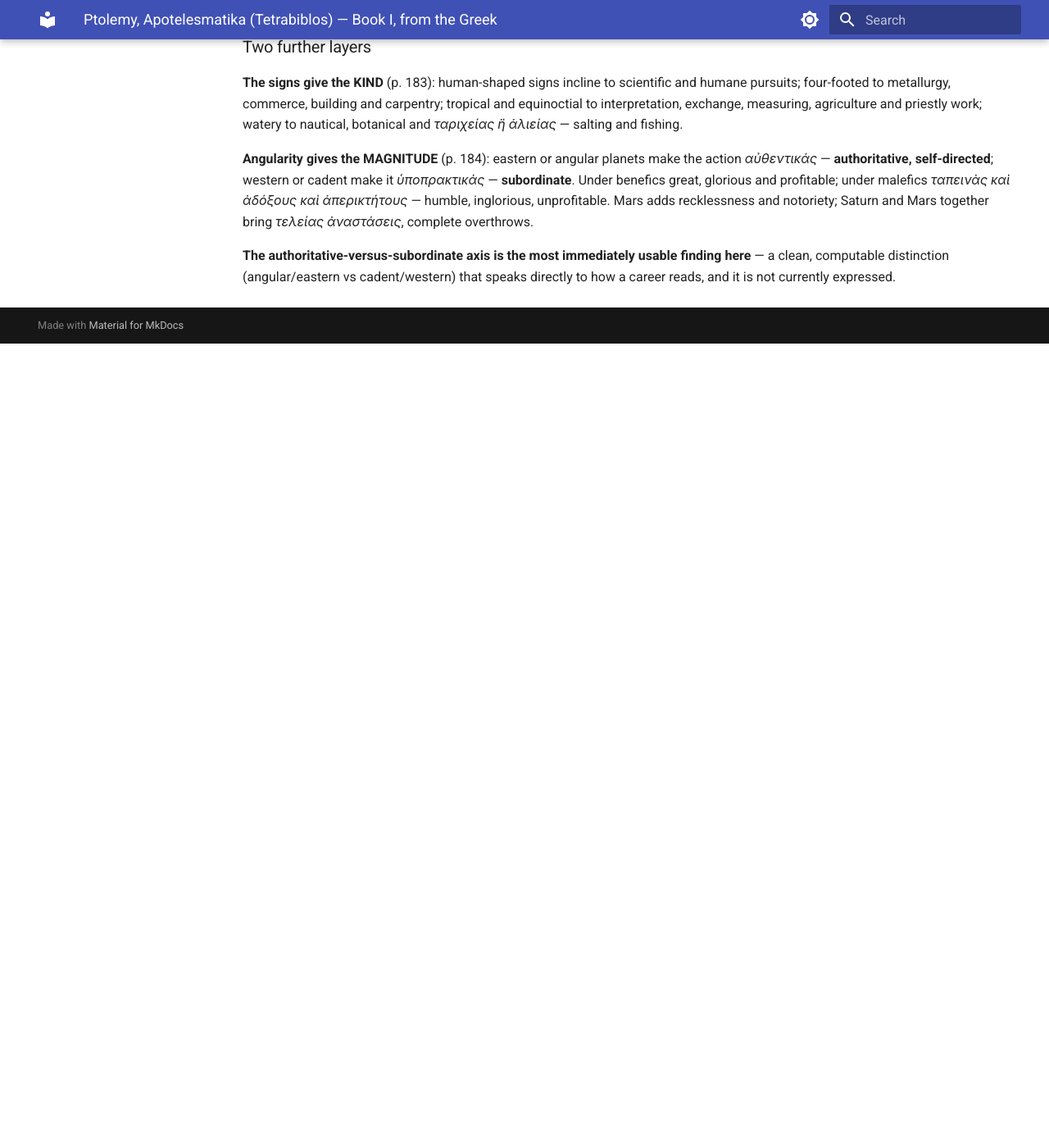
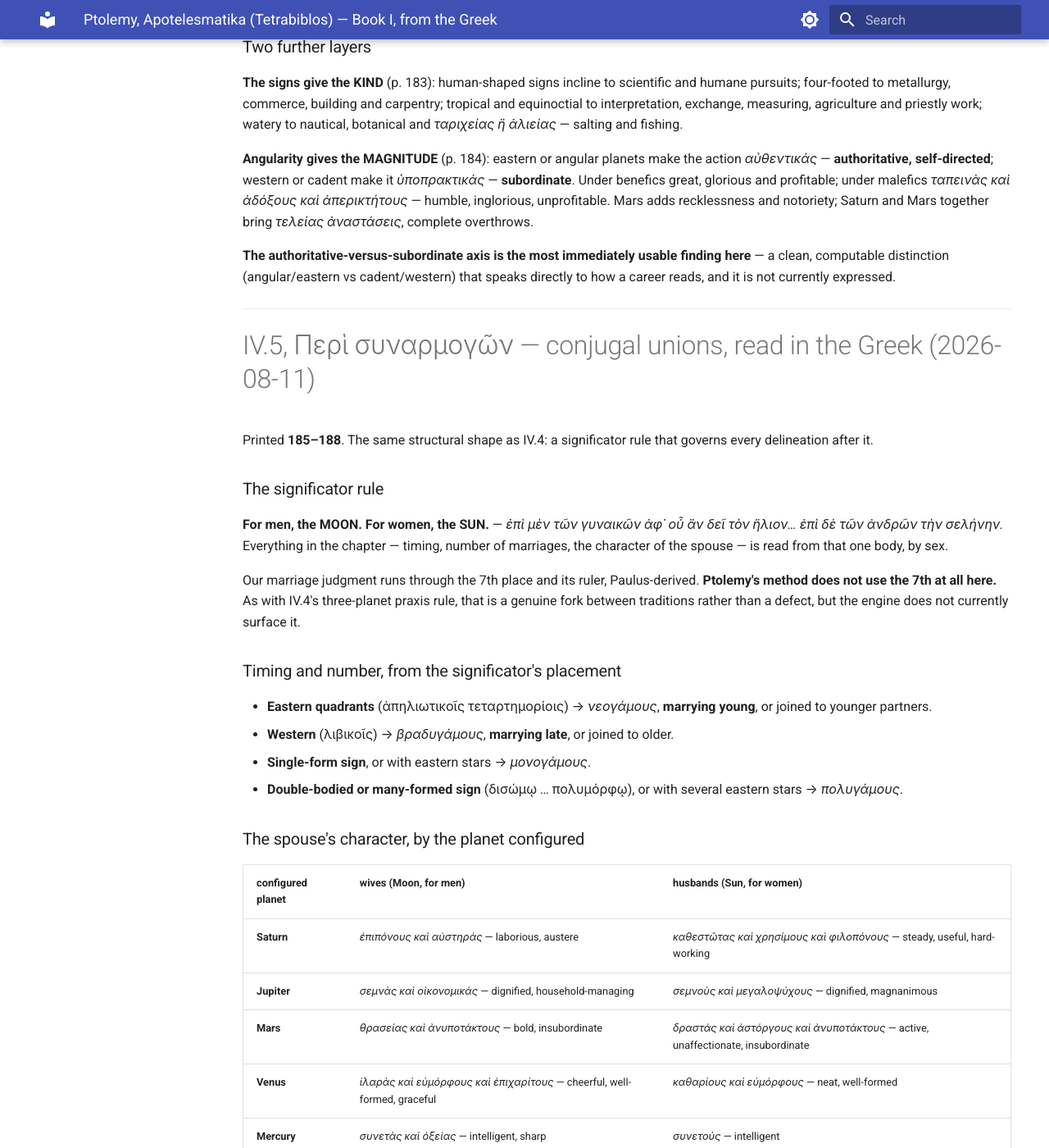
Before and after one commit to Bender1011001/traditional-astrology-engine, an MkDocs documentation site: the page built from docs/sources/ptolemy_greek_book1.md, in a window 1280 px wide and 1400 px high, scrolled down 19821 px. Shown: the whole window at 82% size. Built offline with MkDocs 1.6.1 and Material for MkDocs 9.7.7, drawn with Linux system fonts in a browser that asks for light colours; before the commit the page ends 20240 px from its top, so only the background shows below that; some of the changed text lies outside the part shown.

Commit message:
Ptolemy IV.5 read: marriage is judged from the Moon for men, Sun for women
Printed 185-188, Peri synarmogon.

Same structural shape as IV.4. One significator governs the whole
chapter: for men the MOON, for women the SUN. Timing, number of
marriages and the spouse's character are all read from that single body
by sex. Ptolemy does not use the 7th place here at all, while our
marriage judgment runs through the 7th and its ruler, Paulus-derived.
A genuine fork between traditions rather than a defect, but the engine
does not surface it.

Timing and number come from the significator's placement: eastern
quadrants give early marriage or younger partners, western give late
marriage or older; single-form signs give one marriage, double-bodied
or many-formed give several.

The spouse's character comes from the planet configured to it -
recorded as a table, with Saturn giving laborious and austere wives but
steady, useful, hard-working husbands, and so on through the five.

The clause worth building on is about separation. Benefics testifying
do NOT utterly break the union off but produce epanodous kai
anamneseis, returns and recollections, restoring goodwill and
affection. Malefics make the break bitter; with Mercury the parties are
rolled about in notoriety and accusations, with Venus adulteries or
poisonings. That distinguishes a rupture which recovers from one which
ends, on testimony rather than sentiment, and the engine has nothing
that makes the distinction.

Also captured: Ptolemy argues Venus holds a kinship toward both Mars
and Saturn because their exaltations stand in trine to hers - a
structural justification shown rather than asserted.

Co-Authored-By: Claude Opus 5 <noreply@anthropic.com>

```diff
--- a/docs/sources/ptolemy_greek_book1.md
+++ b/docs/sources/ptolemy_greek_book1.md
@@ -536,3 +536,44 @@ This is not a defect to patch blindly. Our 10th-house chain is Paulus-derived an
 **Angularity gives the MAGNITUDE** (p. 184): eastern or angular planets make the action *αὐθεντικάς* — **authoritative, self-directed**; western or cadent make it *ὑποπρακτικάς* — **subordinate**. Under benefics great, glorious and profitable; under malefics *ταπεινὰς καὶ ἀδόξους καὶ ἀπερικτήτους* — humble, inglorious, unprofitable. Mars adds recklessness and notoriety; Saturn and Mars together bring *τελείας ἀναστάσεις*, complete overthrows.
 
 **The authoritative-versus-subordinate axis is the most immediately usable finding here** — a clean, computable distinction (angular/eastern vs cadent/western) that speaks directly to how a career reads, and it is not currently expressed.
+
+---
+
+# IV.5, Περὶ συναρμογῶν — conjugal unions, read in the Greek (2026-08-11)
+
+Printed **185–188**. The same structural shape as IV.4: a significator rule that governs every delineation after it.
+
+### The significator rule
+
+**For men, the MOON. For women, the SUN.** — *ἐπὶ μὲν τῶν γυναικῶν ἀφ᾽ οὗ ἂν δεῖ τὸν ἥλιον… ἐπὶ δὲ τῶν ἀνδρῶν τὴν σελήνην.* Everything in the chapter — timing, number of marriages, the character of the spouse — is read from that one body, by sex.
+
+Our marriage judgment runs through the 7th place and its ruler, Paulus-derived. **Ptolemy's method does not use the 7th at all here.** As with IV.4's three-planet praxis rule, that is a genuine fork between traditions rather than a defect, but the engine does not currently surface it.
+
+### Timing and number, from the significator's placement
+
+- **Eastern quadrants** (ἀπηλιωτικοῖς τεταρτημορίοις) → *νεογάμους*, **marrying young**, or joined to younger partners.
+- **Western** (λιβικοῖς) → *βραδυγάμους*, **marrying late**, or joined to older.
+- **Single-form sign**, or with eastern stars → *μονογάμους*.
+- **Double-bodied or many-formed sign** (δισώμῳ … πολυμόρφῳ), or with several eastern stars → *πολυγάμους*.
+
+### The spouse's character, by the planet configured
+
+| configured planet | wives (Moon, for men) | husbands (Sun, for women) |
+|---|---|---|
+| **Saturn** | *ἐπιπόνους καὶ αὐστηράς* — laborious, austere | *καθεστῶτας καὶ χρησίμους καὶ φιλοπόνους* — steady, useful, hard-working |
+| **Jupiter** | *σεμνὰς καὶ οἰκονομικάς* — dignified, household-managing | *σεμνοὺς καὶ μεγαλοψύχους* — dignified, magnanimous |
+| **Mars** | *θρασείας καὶ ἀνυποτάκτους* — bold, insubordinate | *δραστάς καὶ ἀστόργους καὶ ἀνυποτάκτους* — active, unaffectionate, insubordinate |
+| **Venus** | *ἱλαρὰς καὶ εὐμόρφους καὶ ἐπιχαρίτους* — cheerful, well-formed, graceful | *καθαρίους καὶ εὐμόρφους* — neat, well-formed |
+| **Mercury** | *συνετὰς καὶ ὀξείας* — intelligent, sharp | *συνετούς* — intelligent |
+
+### Durability, and what happens at a separation (p. 187)
+
+Benefics looking on the configurations make the cohabitations *ἡδείας καὶ προσηνεῖς καὶ ὀνησιφόρους* — pleasant, agreeable, profitable; malefics *ἀηδεῖς καὶ ἐπιζημίους* — unpleasant and damaging.
+
+The valuable clause is about **divorce**: benefics testifying to a separation *οὐ τέλεον ἀπορρήγνυσι τὰς συμβιώσεις, ἀλλὰ ποιοῦσιν ἐπανόδους καὶ ἀναμνήσεις* — do **not** utterly break the union off, but produce **returns and recollections**, restoring goodwill and affection. Malefics make the break bitter; **with Mercury** the parties are *περιβοησίαις καὶ ἐγκλήμασι περικυλίονται*, rolled about in notoriety and accusations; **with Venus**, adulteries or poisonings.
+
+### The Venus kinship rule
+
+*συγγένειαν γὰρ ὥσπερ ἔχει πρὸς ἑκάτερον τῶν εἰρημένων ἀστέρων ἡ Ἀφροδίτη* — Venus holds a **kinship** toward both Mars and Saturn, because their exaltations stand in **trine** to hers. Hence Venus with Mars gives *ἁπλῶς ἐρωτικὰς διαθέσεις*, simply erotic dispositions. A structural justification for a rulership relation, argued from exaltation geometry rather than asserted — worth noting as an instance of Ptolemy showing his reasoning.
+
+**Most usable finding:** the benefic-at-separation clause. It distinguishes a rupture that **recovers** from one that ends, on testimony rather than on sentiment, and the engine has nothing that makes that distinction.
```
